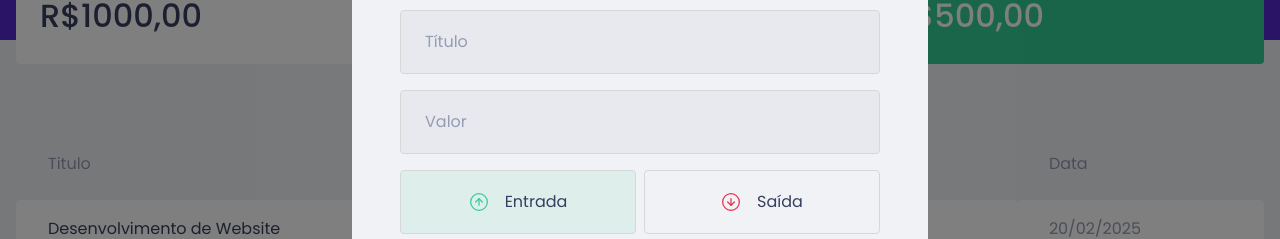
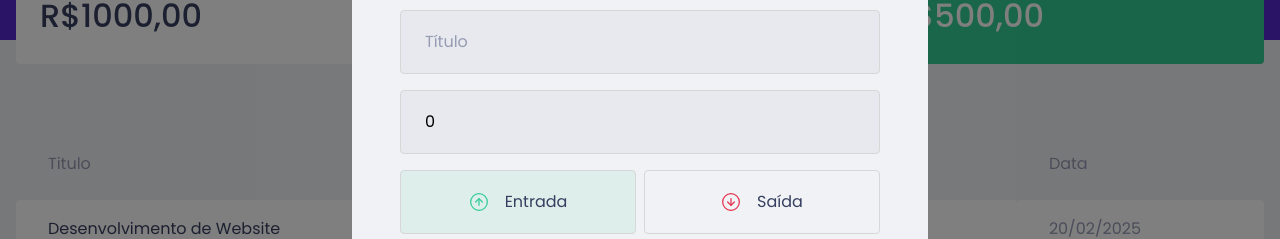
Before and after one commit to DaviNatan10/dtmoney, a React (Vite) app: page / in a window 1280 px wide. Both pictures are taken after a click on the button "Nova Transação". Shown: the part 232-471 px from the top of the page. Built offline with nearby package versions, Linux system fonts and the light colour scheme; no server answers; what miragejs would draw is missing.

Commit message:
salvando dados do form

```diff
--- a/src/components/NewTransactionModal/index.tsx
+++ b/src/components/NewTransactionModal/index.tsx
@@ -1,10 +1,10 @@
+import { FormEvent,useState } from 'react';
 import Modal from 'react-modal';
 import closeImg from '../../assets/close.svg';
 import incomeImg from '../../assets/income.svg'
 import outcomeImg from '../../assets/outcome.svg'
+import { Container, TransactionTypeContainer, RadioBox} from './styles';
 
-import { Container, TransactionTypeContainer, RadioBox} from './styles';
-import { useState } from 'react';
 
 interface NewTransactionModalProps{
   isOpen:boolean;
@@ -14,7 +14,21 @@ interface NewTransactionModalProps{
 
 
 export function NewTransactionModal ({isOpen, onRequestClose}:NewTransactionModalProps) {
+  const [tittle, setTittle]= useState('');
+  const [value, setValue]= useState(0);
+  const [category, setCategory]= useState('');
   const [type, setType] = useState('deposit');
+
+  function handleCreateNewTransaction(event:FormEvent) {
+    event.preventDefault();
+    console.log({
+      tittle,
+      value,
+      category,
+      type,
+    })
+
+  }
   return (
     <Modal
         isOpen={isOpen}
@@ -31,15 +45,19 @@ export function NewTransactionModal ({isOpen, onRequestClose}:NewTransactionModa
         </button>
 
 
-          <Container>
+          <Container onSubmit={handleCreateNewTransaction}>
           <h2>Cadastrar Transação</h2>
           <input
           placeholder="Título"
+          value={tittle}
+          onChange={event => setTittle(event.target.value)}
           />
 
            <input
            type="number"
           placeholder="Valor"
+          value={value}
+          onChange={event => setValue(Number(event.target.value))}
           />
 
 
@@ -69,6 +87,8 @@ export function NewTransactionModal ({isOpen, onRequestClose}:NewTransactionModa
 
            <input
           placeholder="Categoria"
+          value={category}
+          onChange={event => setCategory(event.target.value)}
           />
 
           <button type="submit">
--- a/src/components/NewTransactionModal/styles.ts
+++ b/src/components/NewTransactionModal/styles.ts
@@ -85,7 +85,9 @@ export const RadioBox = styled.button<RadioBoxProps>`
     width: 20px;
     height: 20px;
   }
-
+  &:hover {
+    border-color: ${darken(0.1,'#d7d7d7')};
+  }
   span {
     display: inline-block;
     margin-left: 1rem;
```
